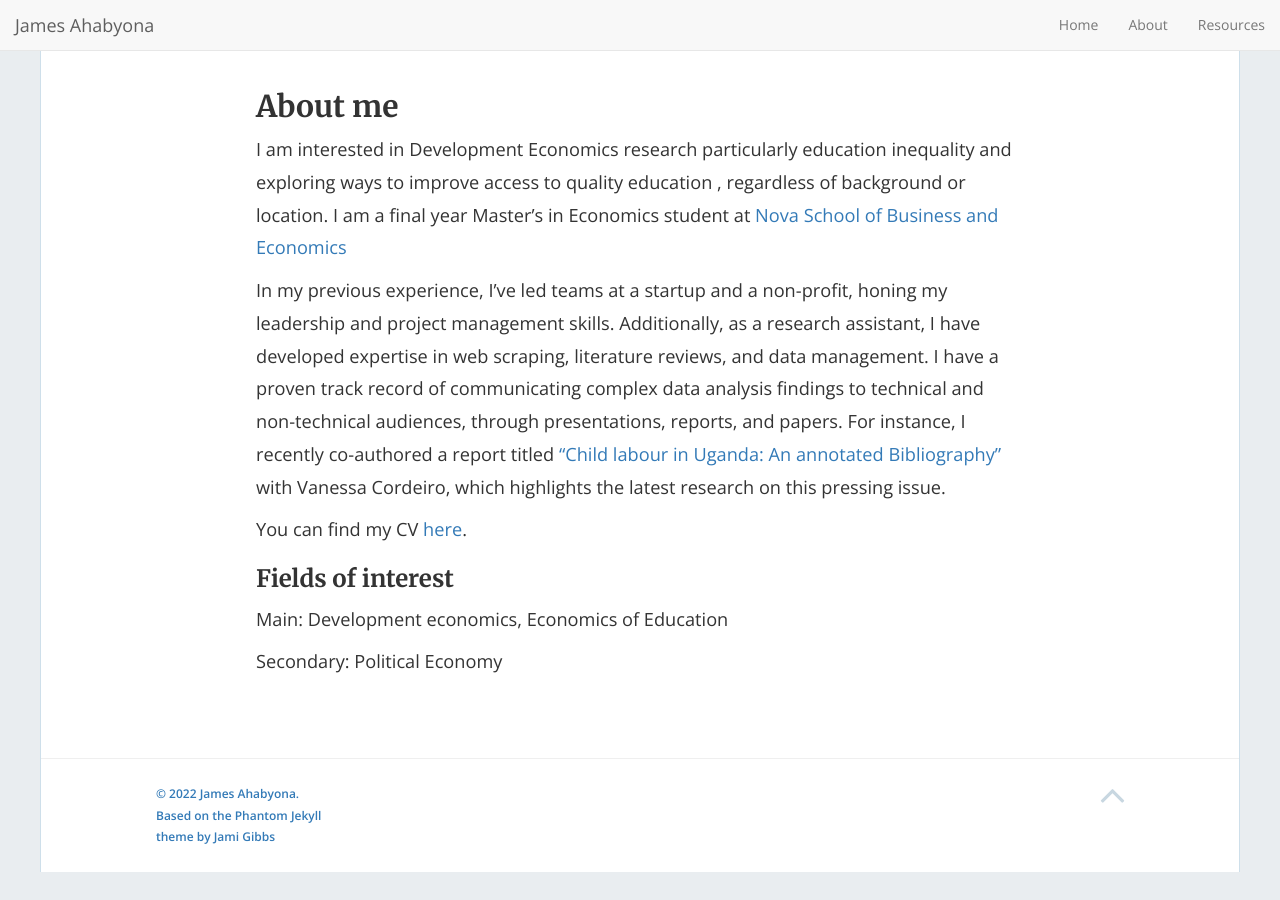
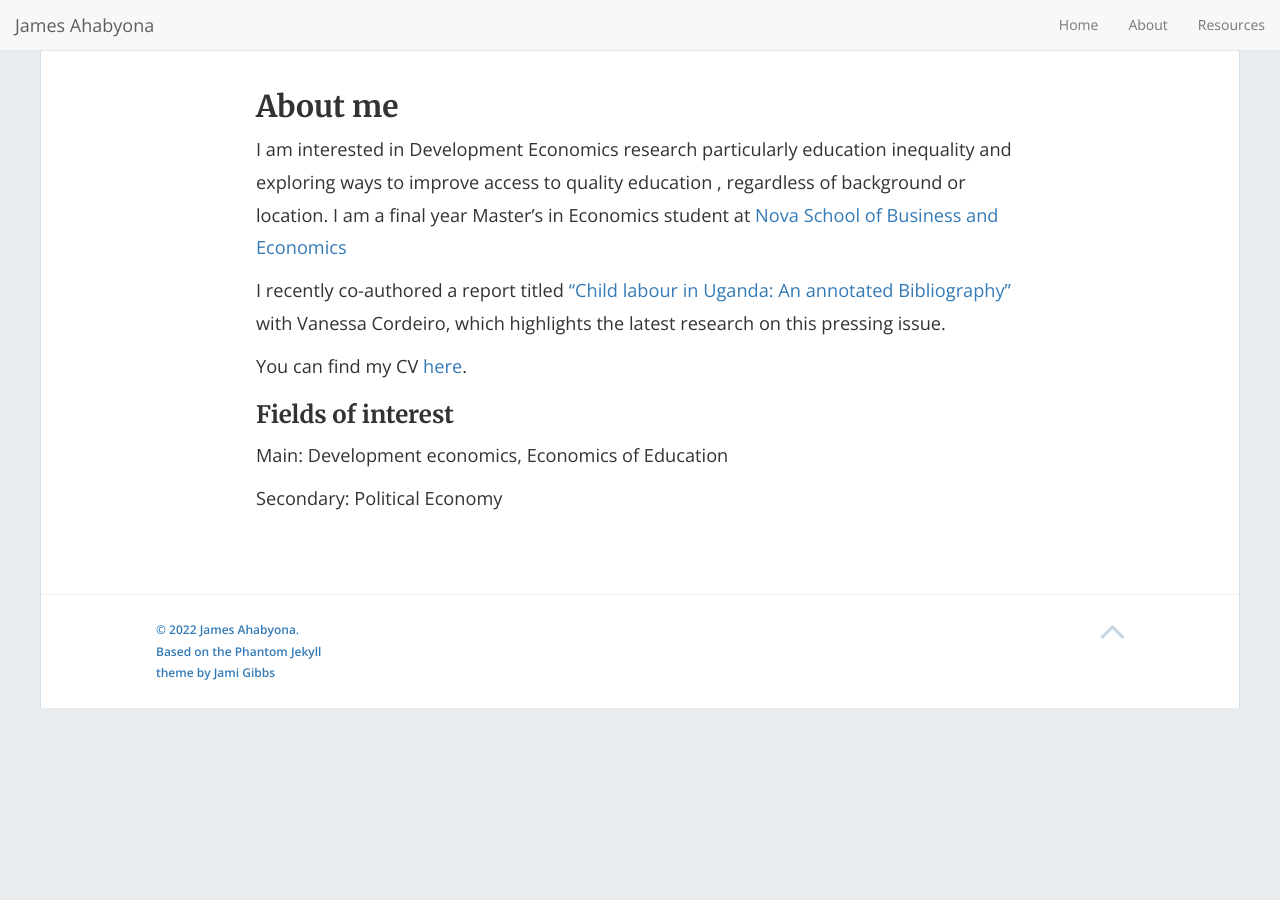
Before and after one commit to mariaelenaguer/mariaelenaguer.github.io, a Jekyll site: the page built from About.md, in a window 1280 px wide. Built offline with Jekyll 4.4.1, drawn with Linux system fonts in a browser that asks for light colours; nearby versions of some CDN libraries.

Commit message:
Update About.md

```diff
--- a/About.md
+++ b/About.md
@@ -6,7 +6,7 @@ permalink: /About/
 ## About me
 I am interested in Development Economics research particularly education inequality and exploring ways to improve access to quality education , regardless of background or location. I am a final year Master's in Economics student at [Nova School of Business and Economics](https://www.novasbe.unl.pt/en/programs/masters/economics/program)
 
-In my previous experience, I've led teams at a startup and a non-profit, honing my leadership and project management skills. Additionally, as a research assistant, I have developed expertise in web scraping, literature reviews, and data management. I have a proven track record of communicating complex data analysis findings to technical and non-technical audiences, through presentations, reports, and papers. For instance, I recently co-authored a report titled ["Child labour in Uganda: An annotated Bibliography"](Uganda-1.pdf) with Vanessa Cordeiro, which highlights the latest research on this pressing issue.
+I recently co-authored a report titled ["Child labour in Uganda: An annotated Bibliography"](Uganda-1.pdf) with Vanessa Cordeiro, which highlights the latest research on this pressing issue.
 
 You can find my CV [here]().
 
```
